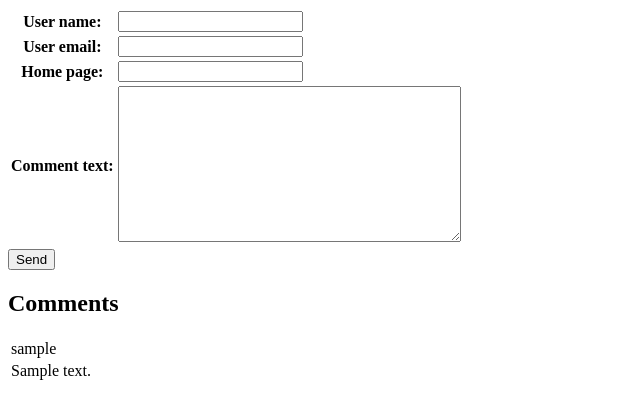
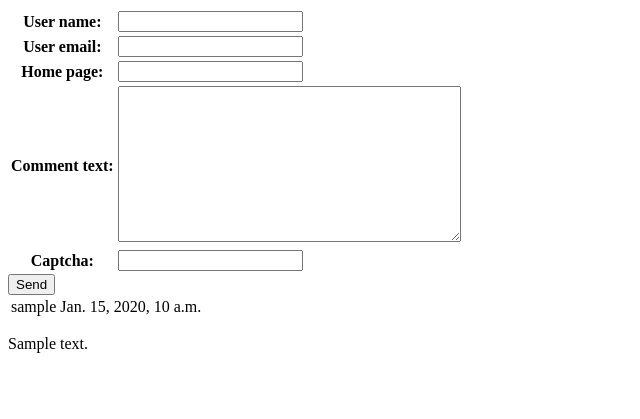
Before and after one commit to Akhtyrtsev/testproject_comments, a Django app: page /comments/ in a window 1280 px wide. Shown: the top 419 px of the page, without its empty margins (0-640 px from the left). Run offline with Django 3.2, Linux system fonts and the light colour scheme; tables that the repository leaves empty hold one stand-in row (values such as "Sample post").

```diff
--- a/comments/forms.py
+++ b/comments/forms.py
@@ -1,16 +1,16 @@
 from django import forms
 from .models import Comment
-from .validators import validate_user_name
 
 class CommentForm(forms.ModelForm):
     class Meta:
         model = Comment
         fields = ['user_name', 'user_email', 'home_page', 'text']
 
-    """user_name = forms.CharField(label = 'Name', validators=[validate_user_name])
-    user_email = forms.EmailField(label = 'Email')
-    home_page = forms.URLField(label = 'Home page(unnecessary)', required = False)
-    text = forms.CharField(
-	label="Comment",
-	widget=forms.Textarea
-    )"""
+    captcha = forms.CharField(max_length=10)
+
+    def clean(self):
+        cleaned_data = super().clean()
+        user_name = cleaned_data.get("user_name")
+        text = cleaned_data.get("text")
+        if user_name.isalnum() == False:
+            raise forms.ValidationError('Uncorrect data', code='invalid')
--- a/comments/models.py
+++ b/comments/models.py
@@ -1,5 +1,5 @@
 from django.db import models
-
+from django.utils import timezone
 class Comment(models.Model):
     user_name = models.CharField(max_length=200)
     parent_id = models.IntegerField()
@@ -8,5 +8,6 @@ class Comment(models.Model):
     text = models.TextField('Comment text')
     user_browser = models.TextField('Information about browser')
     user_ip = models.GenericIPAddressField(protocol='both', unpack_ipv4=False)
+    published_date = models.DateTimeField(blank=True, null=True)
     def __str__(self):
         return self.text
--- a/comments/templates/comments/index.html
+++ b/comments/templates/comments/index.html
@@ -12,12 +12,22 @@
     </table>
     <input type="submit" value="Send" >
 </form>
-<h2>Comments</h2>
-    <table>
-        {% for result in results %}
-        <tr><td>{{ result.user_name }}</td><td>
-	<tr><td>{{ result.text }}</td><td>
-        {% endfor %}
-    </table>
-</body>
+    <div class="content container">
+            <div class="row">
+                <div class="col-md-8">
+                {% for result in results %}
+                    <div class="result">
+			<table class="text">
+   			    <tr>
+    			        <td>{{ result.user_name }}</td>
+    			        <td class="rightcol">{{ result.published_date }}</td>
+   			    </tr>
+  			</table>
+                        <p>{{ result.text|linebreaksbr }}</p>
+                    </div>
+                {% endfor %}
+                </div>
+            </div>
+        </div>
+    </body>
 </html>
--- a/comments/views.py
+++ b/comments/views.py
@@ -20,8 +20,9 @@ class AddComment(View):
                 user_agent = parse(ua_string)
                 comment.user_browser = user_agent.browser.family + ' ' + user_agent.browser.version_string
                 comment.user_ip = request.META['REMOTE_ADDR']
+                comment.published_date = timezone.now()
                 comment.save()
             return HttpResponseRedirect('/comments/')
     def get(self, request):
-        results = Comment.objects.all()
+        results = Comment.objects.all()[::-1]
         return render(request, "comments/index.html", {"results": results, "form":CommentForm})
```
Also changed, not shown: comments/validators.py (deleted, +0 -7 lines), comments/migrations/0001_initial.py, comments/migrations/0002_auto_20190708_1032.py (added), comments/migrations/0003_auto_20190708_1038.py, comments/migrations/0004_comment_published_date.py (added).
